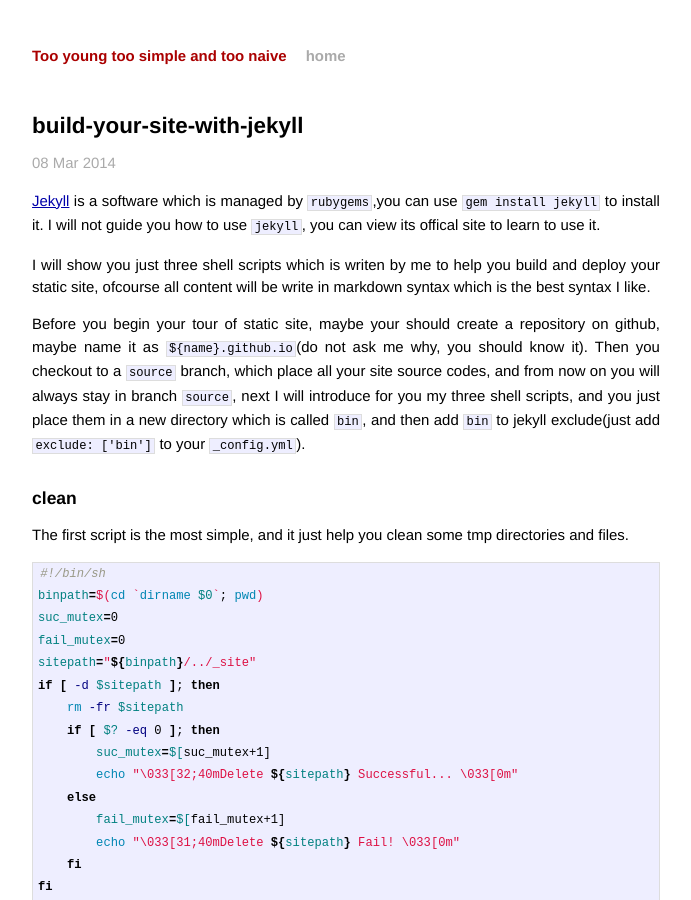
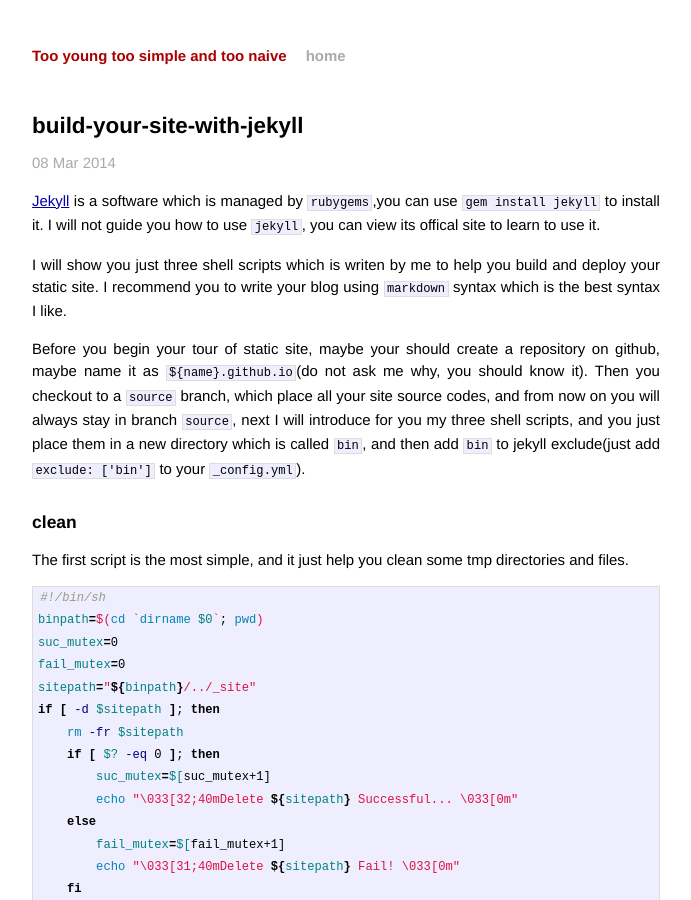
Before and after one commit to baijian/baijian.github.io, a Jekyll site: the page built from _posts/2014-03-08-build-your-site-with-jekyll.markdown, in a window 1280 px wide and 900 px high. Shown: the whole window, without its empty margins (294-985 px from the left). Built offline with Jekyll 4.4.1, drawn with Linux system fonts in a browser that asks for light colours; Markdown is read by kramdown in place of the engine named in the settings; comment, search, counter and statistics services are not loaded.

Commit message:
modify eng

```diff
--- a/_posts/2014-03-08-build-your-site-with-jekyll.markdown
+++ b/_posts/2014-03-08-build-your-site-with-jekyll.markdown
@@ -11,8 +11,8 @@ use `gem install jekyll` to install it. I will not guide you how to use `jekyll`
 can view its offical site to learn to use it.
 
 I will show you just three shell scripts which is writen by me to help you build and
-deploy your static site, ofcourse all content will be write in markdown syntax which
-is the best syntax I like.
+deploy your static site. I recommend you to write your blog using `markdown` syntax
+which is the best syntax I like.
 
 Before you begin your tour of static site, maybe your should create a repository
 on github, maybe name it as `${name}.github.io`(do not ask me why, you should know it).
```
